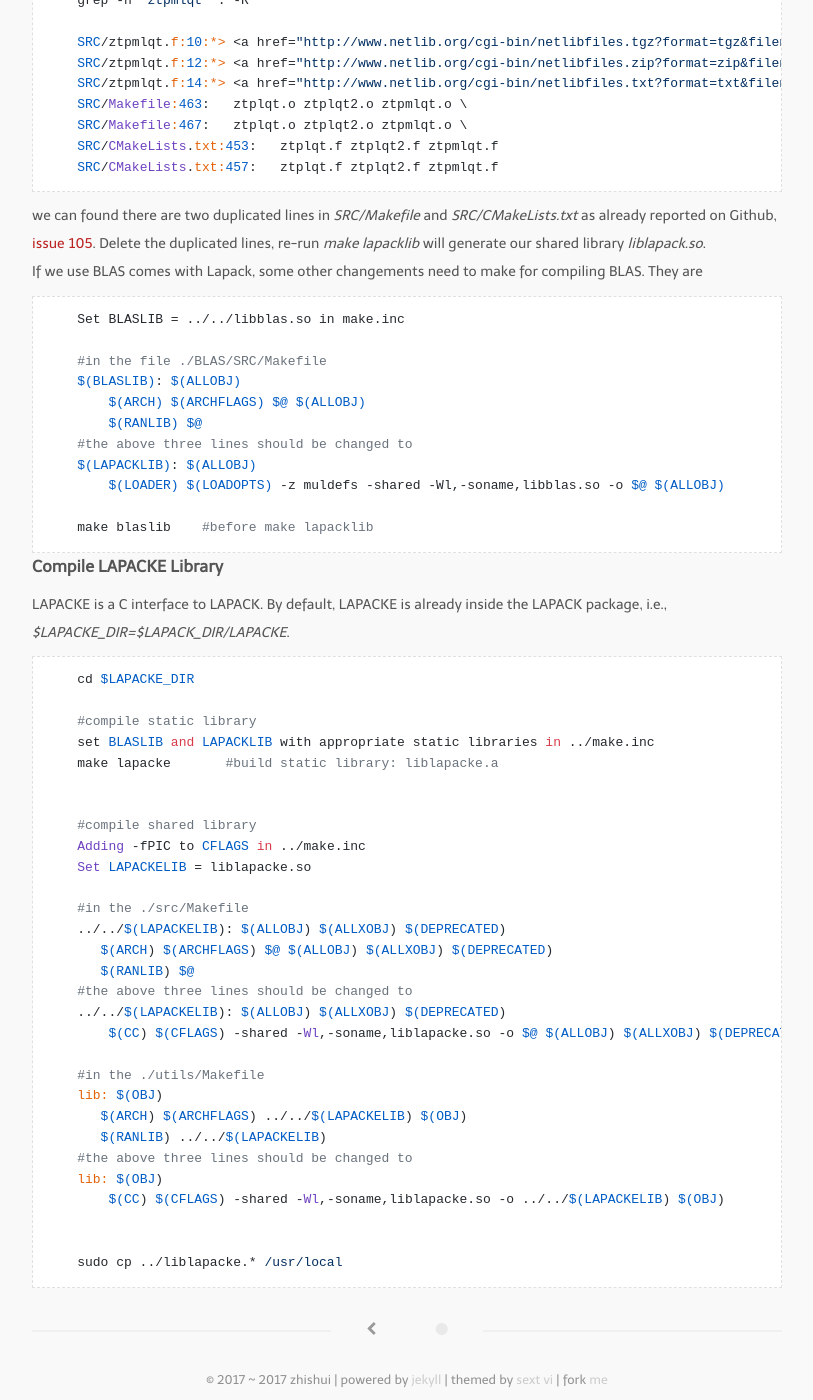
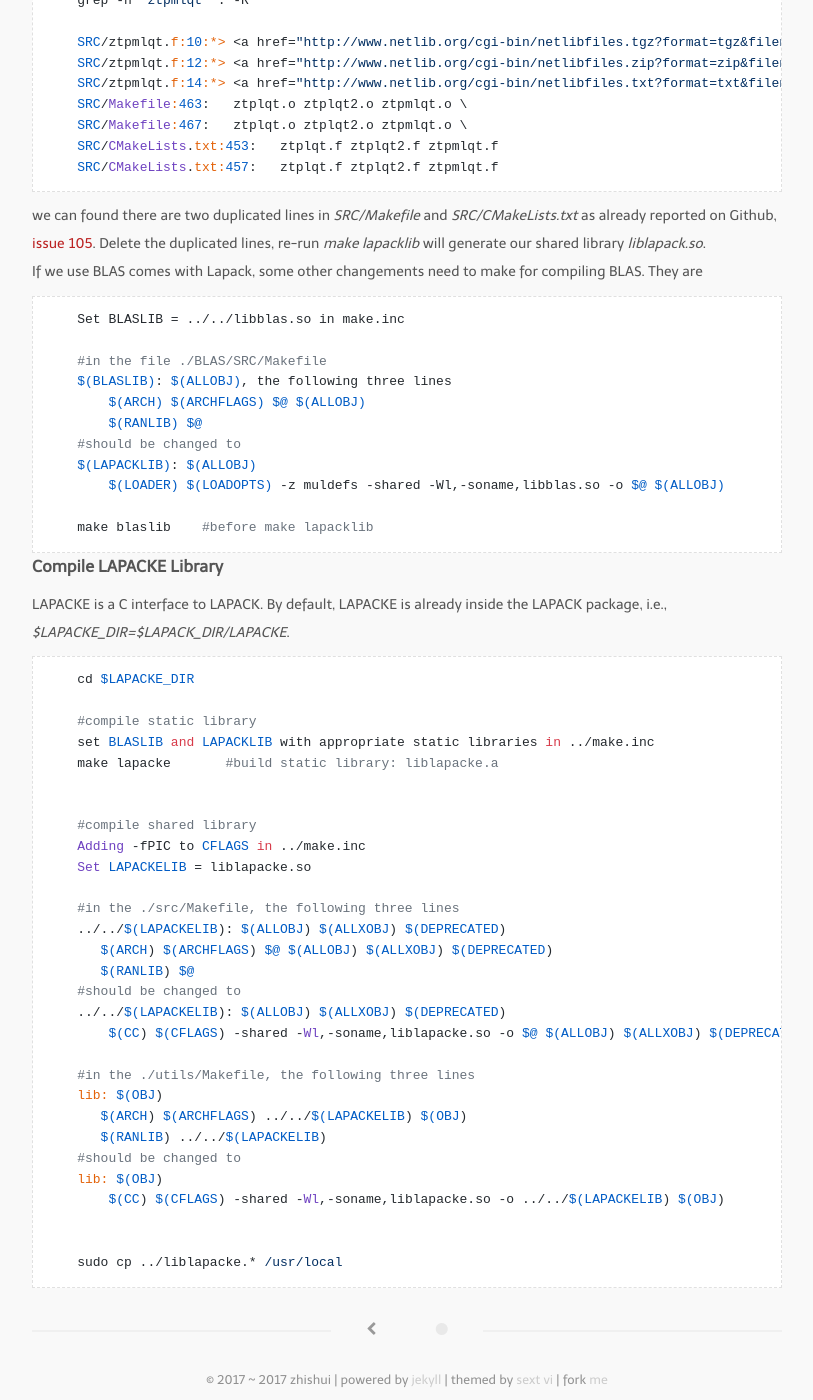
Before and after one commit to bizhishui/bizhishui.github.io, a Jekyll site: the page built from _posts/2017-03-07-Build-Netlib.md, in a window 1280 px wide and 1400 px high, scrolled down 1995 px. Shown: the whole window, without its empty margins (233-1046 px from the left). Built offline with Jekyll 4.4.1, drawn with Linux system fonts in a browser that asks for light colours; nearby versions of some CDN libraries; some web fonts are replaced; a script that is not in the unit is left out; some of the changed text lies outside the part shown.

Commit message:
keeps on

```diff
--- a/_posts/2017-03-07-Build-Netlib.md
+++ b/_posts/2017-03-07-Build-Netlib.md
@@ -66,11 +66,11 @@ For user who use original BLAS, they are
     Set BLASLIB = $BLAS_DIR/libblas.so in make.inc
     Set LAPACK_DIR = liblapack.soin make.inc
 
-    #in the file ./SRC/Makefile
+    #in the file ./SRC/Makefile, the following three lines
     ../$(LAPACKLIB): $(ALLOBJ) $(ALLXOBJ) $(DEPRECATED)
         $(ARCH) $(ARCHFLAGS) $@ $(ALLOBJ) $(ALLXOBJ) $(DEPRECATED)
         $(RANLIB) $@
-    #the above three lines should be changed to
+    #should be changed to
     ../$(LAPACKLIB): $(ALLOBJ) $(ALLXOBJ) $(DEPRECATED)
         $(LOADER) $(LOADOPTS) -shared -Wl,-soname,liblapack.so -o $@ $(ALLOBJ) $(BLASLIB) $(ALLXOBJ) $(DEPRECATED)
 
@@ -121,10 +121,10 @@ If we use BLAS comes with Lapack, some other changements  need to make for compi
     Set BLASLIB = ../../libblas.so in make.inc
 
     #in the file ./BLAS/SRC/Makefile
-    $(BLASLIB): $(ALLOBJ)
+    $(BLASLIB): $(ALLOBJ), the following three lines
         $(ARCH) $(ARCHFLAGS) $@ $(ALLOBJ)
         $(RANLIB) $@
-    #the above three lines should be changed to
+    #should be changed to
     $(LAPACKLIB): $(ALLOBJ)
         $(LOADER) $(LOADOPTS) -z muldefs -shared -Wl,-soname,libblas.so -o $@ $(ALLOBJ)
 
@@ -147,19 +147,19 @@ LAPACKE is a C interface to LAPACK. By default, LAPACKE is already inside the LA
     Adding -fPIC to CFLAGS in ../make.inc
     Set LAPACKELIB = liblapacke.so
 
-    #in the ./src/Makefile
+    #in the ./src/Makefile, the following three lines
     ../../$(LAPACKELIB): $(ALLOBJ) $(ALLXOBJ) $(DEPRECATED)
        $(ARCH) $(ARCHFLAGS) $@ $(ALLOBJ) $(ALLXOBJ) $(DEPRECATED)
        $(RANLIB) $@
-    #the above three lines should be changed to
+    #should be changed to
     ../../$(LAPACKELIB): $(ALLOBJ) $(ALLXOBJ) $(DEPRECATED)
         $(CC) $(CFLAGS) -shared -Wl,-soname,liblapacke.so -o $@ $(ALLOBJ) $(ALLXOBJ) $(DEPRECATED)
 
-    #in the ./utils/Makefile
+    #in the ./utils/Makefile, the following three lines
     lib: $(OBJ)
        $(ARCH) $(ARCHFLAGS) ../../$(LAPACKELIB) $(OBJ)
        $(RANLIB) ../../$(LAPACKELIB)
-    #the above three lines should be changed to
+    #should be changed to
     lib: $(OBJ)
         $(CC) $(CFLAGS) -shared -Wl,-soname,liblapacke.so -o ../../$(LAPACKELIB) $(OBJ)
 
```
